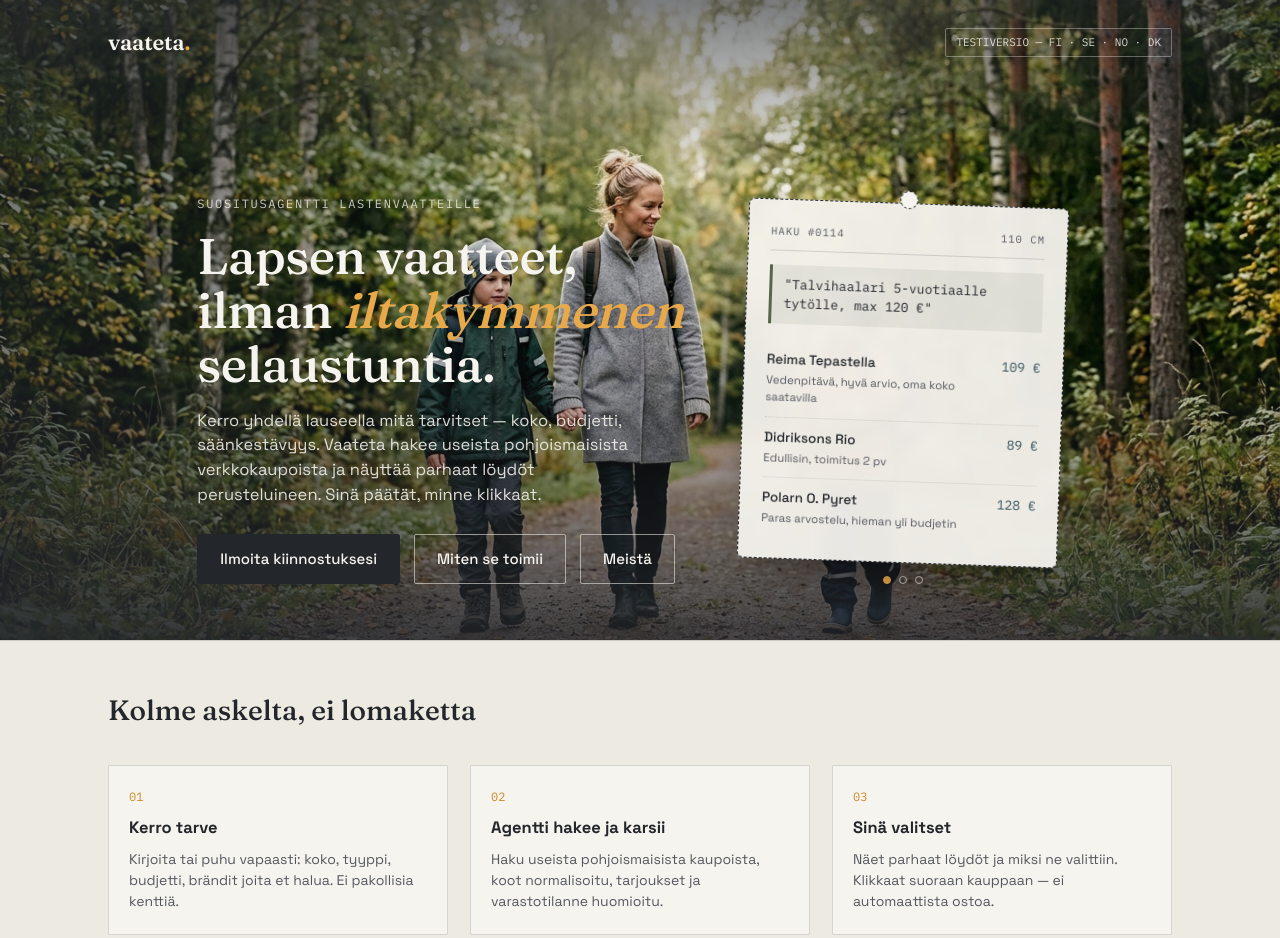
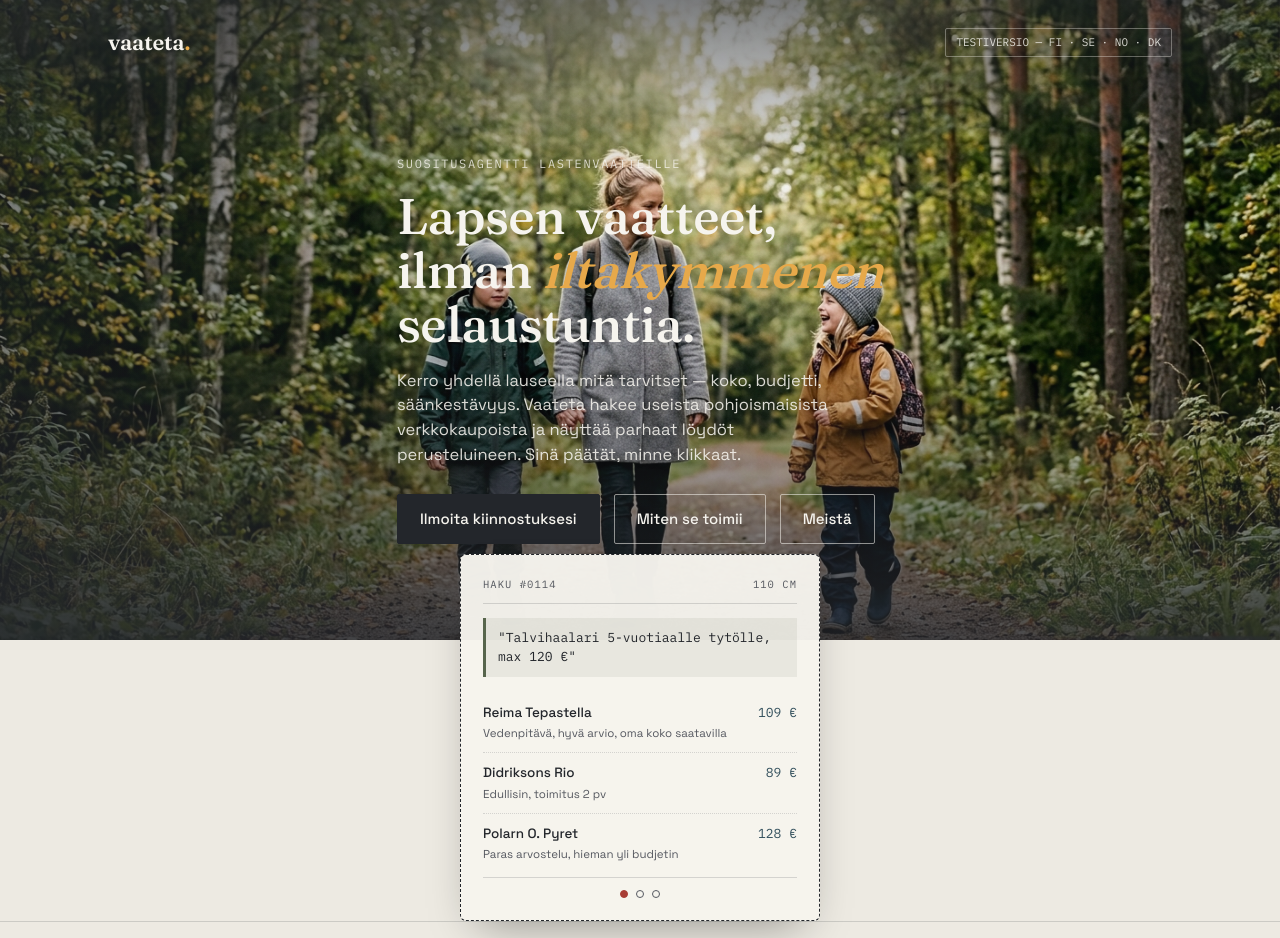
Before and after one commit to savomik-lang/vaateta, a plain HTML site: page index.html in a window 1280 px wide. Shown: the top 938 px of the page. Drawn offline with Linux system fonts and the light colour scheme.

Commit message:
Refactor styles for hero content and care label
Updated styles for hero content and care label. Adjusted padding, margins, and background colors for improved layout and aesthetics.

```diff
--- a/index.html
+++ b/index.html
@@ -96,11 +96,8 @@
     position: relative;
     z-index: 2;
     margin-top: auto;
-    padding: 40px 0 56px;
-    display: grid;
-    grid-template-columns: 1.15fr 0.85fr;
-    gap: 40px;
-    align-items: end;
+    padding: 40px 0 96px;
+    max-width: 640px;
   }
   .hero-content h1{
     font-family:'Fraunces', serif;
@@ -151,37 +148,29 @@
   }
   .btn.ghost:hover{ background: rgba(246,244,238,0.14); transform:none; }
 
-  /* ---------- CARE LABEL (signature element, floats over photo) ---------- */
-  .label-stage{
+  /* ---------- CARE LABEL (signature element) ----------
+     Floats centered, overlapping only the very bottom edge of the
+     hero photo (ground/path area) so it never sits over either child. */
+  .demo-float{
     position: relative;
+    z-index: 3;
     display:flex;
     flex-direction: column;
+    align-items:center;
     gap: 14px;
-    align-items:center;
-    justify-content:center;
+    margin-top: -86px;
+    padding: 0 28px;
   }
   .care-label{
-    background: rgba(246,244,238,0.94);
+    background: rgba(246,244,238,0.97);
     backdrop-filter: blur(6px);
     border: 1.5px dashed var(--ink);
     border-radius: 6px;
     width: 100%;
-    max-width: 320px;
-    padding: 24px 22px 20px;
+    max-width: 360px;
+    padding: 22px 22px 6px;
     position: relative;
-    transform: rotate(2deg);
-    box-shadow: 0 24px 48px -20px rgba(0,0,0,0.55);
-  }
-  .care-label::before{
-    content:"";
-    position:absolute;
-    top: -13px;
-    left: 50%;
-    transform: translateX(-50%);
-    width: 16px; height: 16px;
-    background: var(--paper-raised);
-    border: 1.5px dashed var(--ink);
-    border-radius: 50%;
+    box-shadow: 0 20px 44px -18px rgba(0,0,0,0.4);
   }
   .care-label .cl-head{
     font-family:'IBM Plex Mono', monospace;
@@ -222,29 +211,31 @@
     color: var(--blue);
     white-space: nowrap;
   }
-
-  @media (prefers-reduced-motion: no-preference){
-    .care-label{ animation: settle 900ms cubic-bezier(.2,.8,.2,1) both; }
-  }
-  @keyframes settle{
-    from{ transform: rotate(2deg) translateY(14px); opacity: 0; }
-    to{ transform: rotate(2deg) translateY(0); opacity: 1; }
-  }
-
   .demo-switch{
     display:flex; gap: 8px; align-items:center; justify-content:center;
+    padding: 12px 0 16px;
+    border-top: 1px solid var(--line);
+    margin-top: 4px;
   }
   .demo-dot{
     width: 8px; height: 8px; border-radius: 50%;
-    background: transparent; border: 1.5px solid rgba(246,244,238,0.7);
+    background: transparent; border: 1.5px solid var(--ink-soft);
     cursor: pointer; padding: 0;
   }
-  .demo-dot.active{ background: #E7A94A; border-color: #E7A94A; }
-  .demo-dot:hover{ border-color: var(--paper-raised); }
+  .demo-dot.active{ background: var(--berry); border-color: var(--berry); }
+  .demo-dot:hover{ border-color: var(--ink); }
+
+  @media (prefers-reduced-motion: no-preference){
+    .demo-float{ animation: settle 700ms cubic-bezier(.2,.8,.2,1) both; }
+  }
+  @keyframes settle{
+    from{ transform: translateY(18px); opacity: 0; }
+    to{ transform: translateY(0); opacity: 1; }
+  }
 
   /* ---------- HOW IT WORKS ---------- */
   .steps{
-    padding: 20px 0 88px;
+    padding: 28px 0 88px;
     border-top: 1px solid var(--line);
   }
   .steps h2{
@@ -409,7 +400,6 @@
   </header>
 
   <div class="wrap hero-content">
-    <div>
     <span class="eyebrow">Suositusagentti lastenvaatteille</span>
     <h1>Lapsen vaatteet,<br>ilman <em>iltakymmenen</em><br>selaustuntia.</h1>
     <p class="lede">Kerro yhdellä lauseella mitä tarvitset — koko, budjetti, sään­kestävyys. Vaateta hakee useista pohjoismaisista verkkokaupoista ja näyttää parhaat löydöt perusteluineen. Sinä päätät, minne klikkaat.</p>
@@ -419,13 +409,13 @@
       <a class="btn ghost" href="#meista">Meistä</a>
     </div>
   </div>
+</section>
 
-    <div class="label-stage">
+<div class="demo-float">
   <div class="care-label" id="careLabel">
     <div class="cl-head"><span id="clSearchId">Haku #0114</span><span id="clSize">110 cm</span></div>
     <div class="cl-query" id="clQuery">"Talvihaalari 5-vuotiaalle tytölle, max 120 €"</div>
     <div id="clResults"></div>
-      </div>
     <div class="demo-switch" role="group" aria-label="Vaihda esimerkkihaku">
       <button class="demo-dot active" data-demo="0" aria-label="Esimerkki 1"></button>
       <button class="demo-dot" data-demo="1" aria-label="Esimerkki 2"></button>
@@ -433,7 +423,6 @@
     </div>
   </div>
 </div>
-</section>
 
 <section class="steps" id="miten-toimii">
   <div class="wrap">
```
Lines whose indentation alone changed are shown as unchanged.
